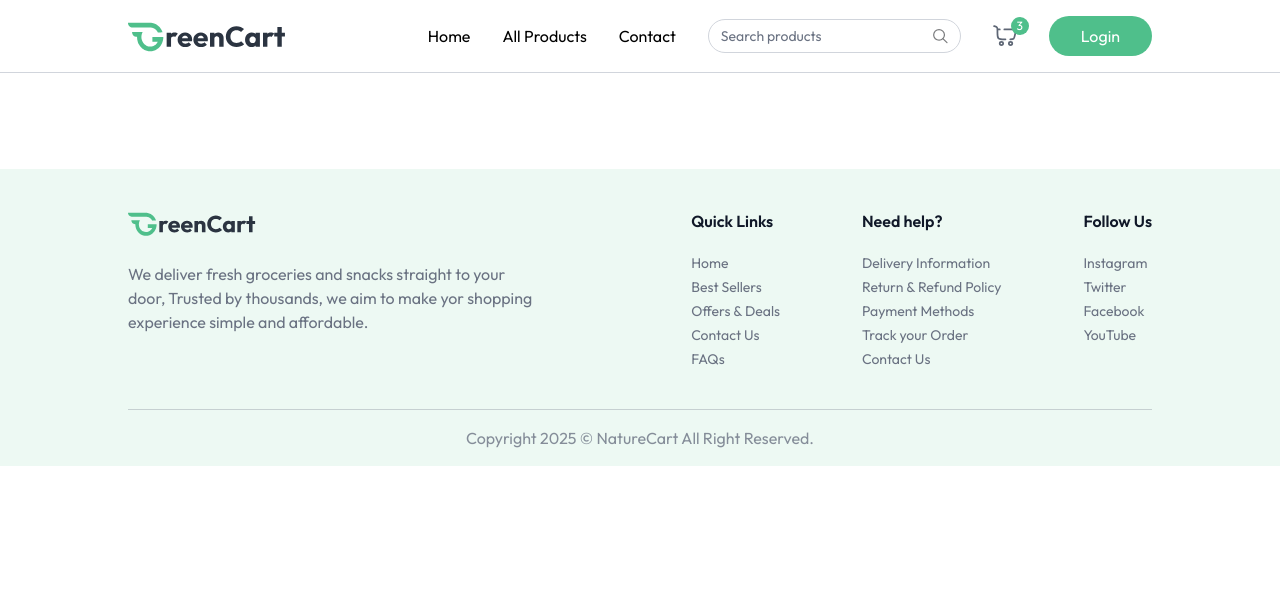
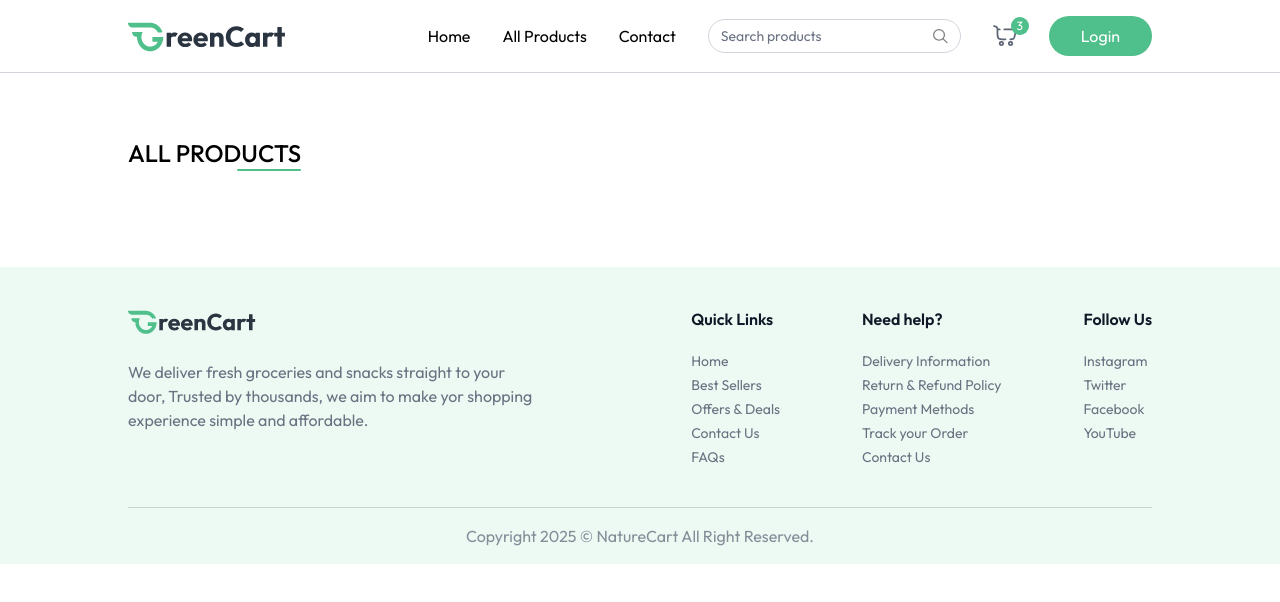
Before and after one commit to ruvindya28/food-delivery-web-app, a React (Vite) app in the folder client/: page /products in a window 1280 px wide. Shown: the top 602 px of the page. Built offline with nearby package versions, Linux system fonts and the light colour scheme; a web font is replaced by a local one.

Commit message:
create Allproduct page

```diff
--- a/client/src/App.jsx
+++ b/client/src/App.jsx
@@ -6,6 +6,7 @@
 import Footer from './components/Footer'
 import { useAppContext } from './context/AppContext'
 import Login from './components/Login'
+import AllProducts from './pages/AllProducts'
 
 
 
@@ -24,7 +25,9 @@
      <div className={`${isSellerPath ? "" : "px-6 md:px-16 lg:px-24 xl:px-32"}`}>
       <Routes>
         <Route path='/' element={<Home/>}/>
+        <Route path='/products' element={<AllProducts/>}/>
       </Routes>
+
      </div>
      {!isSellerPath && <Footer/>}
     </div>
--- a/client/src/pages/AllProducts.jsx
+++ b/client/src/pages/AllProducts.jsx
@@ -6,8 +6,9 @@
     const {products} = useAppContext();
   return (
     <div className='mt-16 flex flex-col'>
-        <div>
-
+        <div className='flex flex-col items-end w-max'>
+            <p className='text-2xl font-medium uppercase'>All Products</p>
+            <div className='w-16 h-0.5 bg-primary rounded-full'></div>
         </div>
 
     </div>
```
